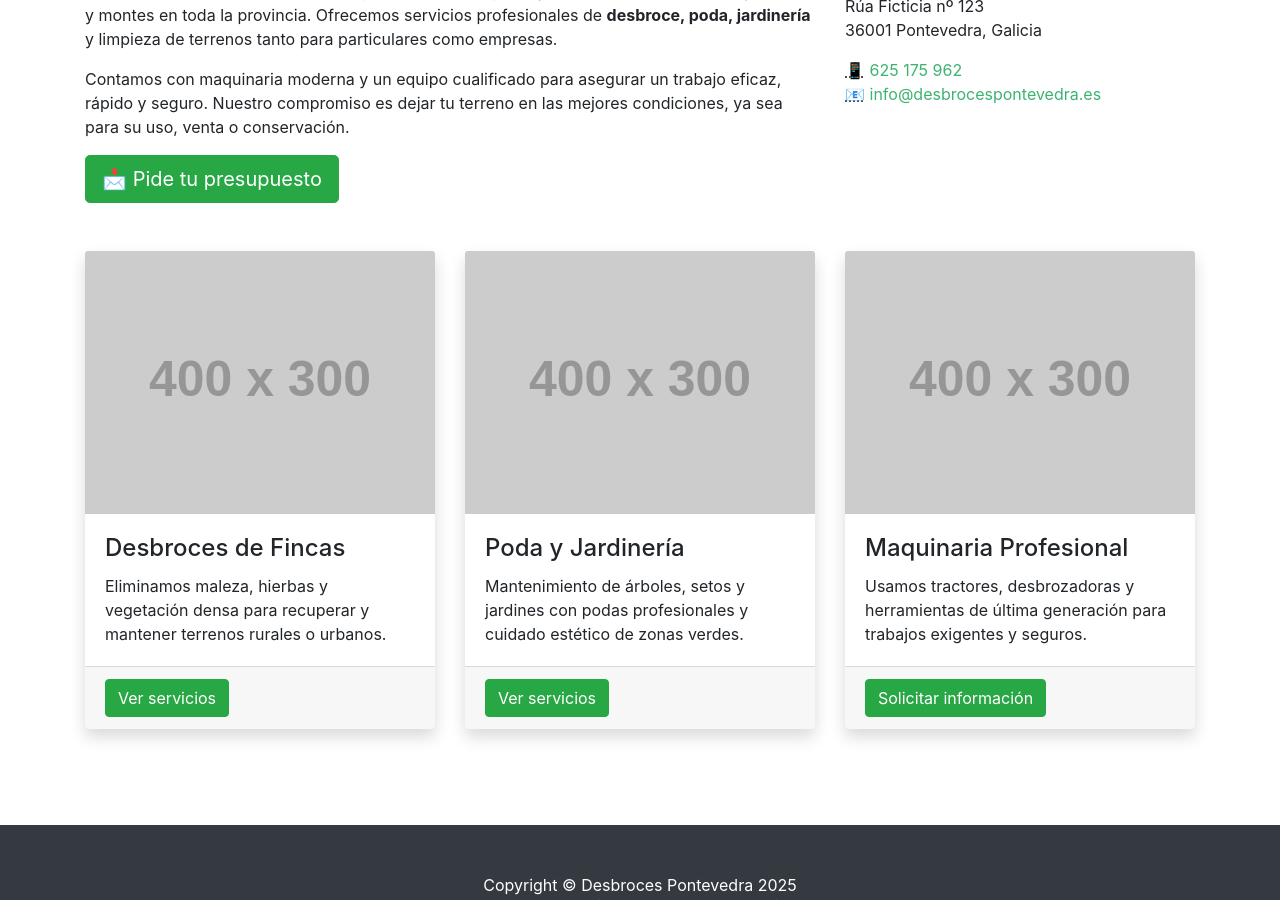
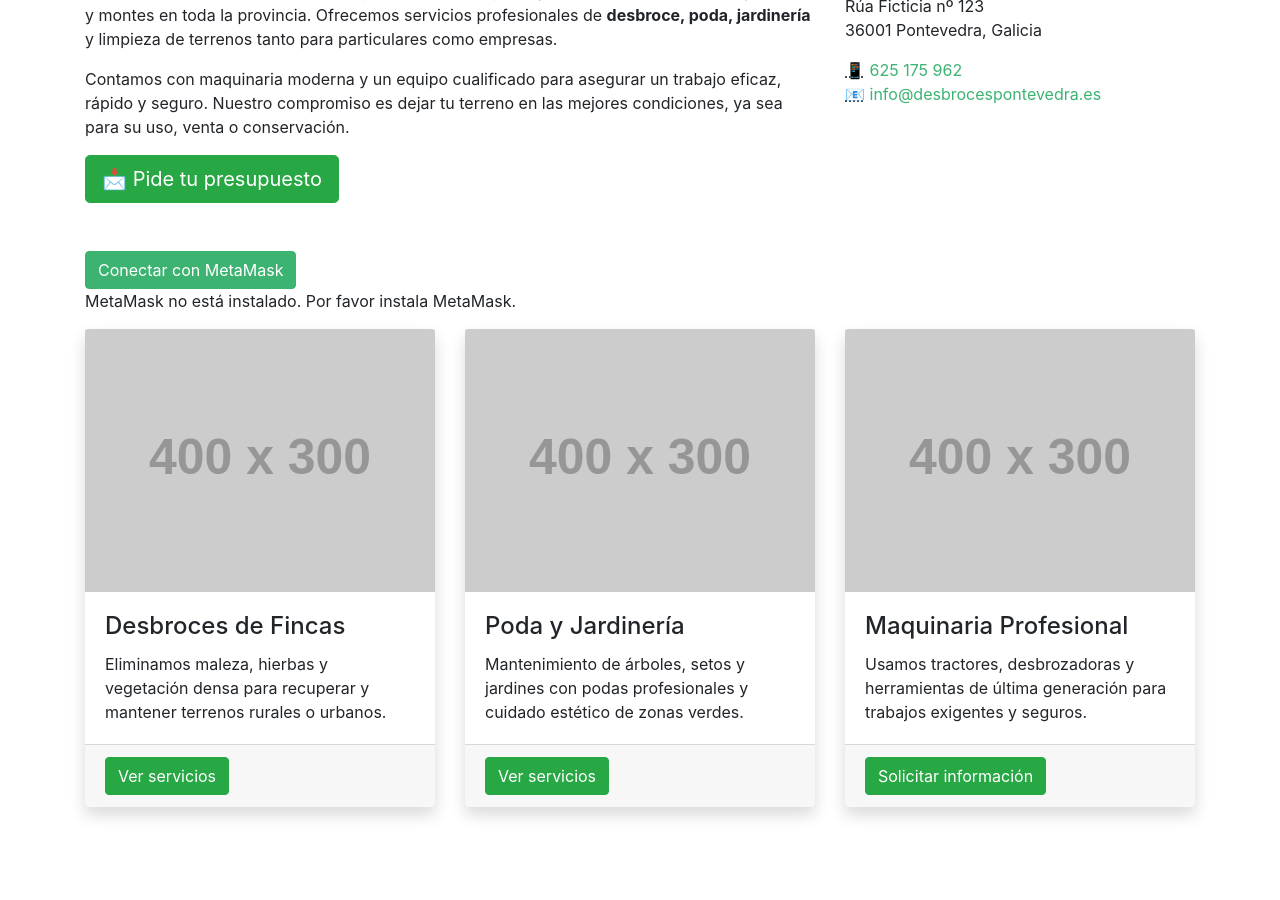
Before and after one commit to Very-lcuky/desbroces-Pontevedra-, a Jekyll site: the page built from index.html, in a window 1280 px wide and 900 px high, scrolled down 565 px. Built offline with Jekyll 4.4.1, drawn with Linux system fonts in a browser that asks for light colours; some of the changed lines change nothing that is shown.

Commit message:
Integración con MetaMask y mejoras en el diseño Web3

```diff
--- a/index.html
+++ b/index.html
@@ -15,6 +15,15 @@ layout: default
     <a class="btn btn-success btn-lg" href="/contact/">📩 Pide tu presupuesto</a>
   </div>
   {% include sidebar.html %}
+</div>
+
+<!-- Conectar con MetaMask -->
+<div id="connect-container" class="row">
+  <div class="col-md-12">
+    <button id="connectButton" class="btn btn-primary">Conectar con MetaMask</button>
+    <p id="status">Por favor, conéctate a MetaMask.</p>
+    <p id="accountAddress" style="display: none;"></p>
+  </div>
 </div>
 
 <div class="row">
@@ -61,3 +70,39 @@ layout: default
     </div>
   </div>
 </div>
+
+<!-- Scripts de MetaMask y Ethers.js -->
+<script src="https://cdn.jsdelivr.net/npm/ethers/dist/ethers.umd.min.js"></script>
+<script>
+  const connectButton = document.getElementById('connectButton');
+  const statusElement = document.getElementById('status');
+  const accountAddress = document.getElementById('accountAddress');
+
+  // Verificar si MetaMask está disponible
+  if (typeof window.ethereum !== 'undefined') {
+    statusElement.innerText = 'MetaMask está disponible.';
+
+    // Función para conectarse a MetaMask
+    connectButton.addEventListener('click', async () => {
+      try {
+        // Solicitar acceso a las cuentas de MetaMask
+        await window.ethereum.request({ method: 'eth_requestAccounts' });
+
+        // Crear un proveedor de Ethers.js usando MetaMask
+        const provider = new ethers.providers.Web3Provider(window.ethereum);
+        const signer = provider.getSigner();
+        const userAddress = await signer.getAddress();
+
+        // Mostrar la dirección de la cuenta conectada
+        statusElement.innerText = 'Conectado con MetaMask';
+        accountAddress.innerText = `Dirección de la cuenta: ${userAddress}`;
+        accountAddress.style.display = 'block';
+      } catch (error) {
+        console.error(error);
+        statusElement.innerText = 'Hubo un error al conectar con MetaMask.';
+      }
+    });
+  } else {
+    statusElement.innerText = 'MetaMask no está instalado. Por favor instala MetaMask.';
+  }
+</script>
```
